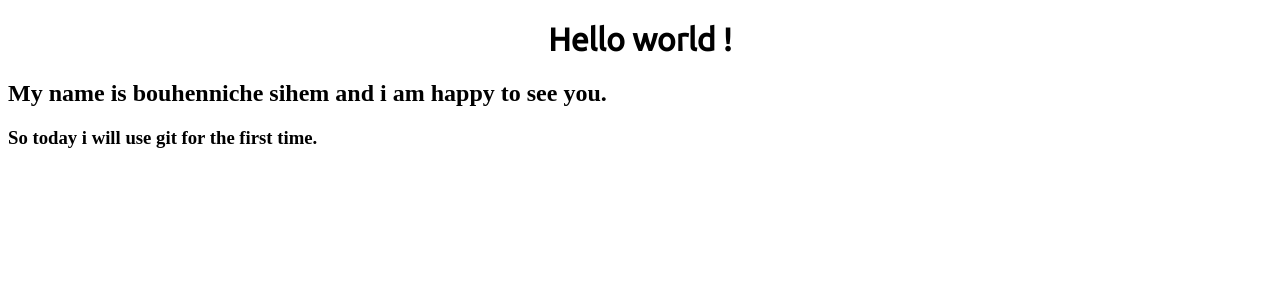
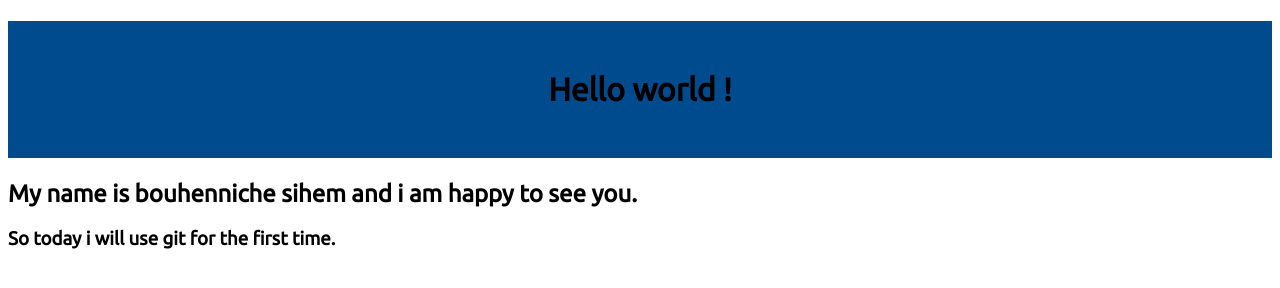
Before and after one commit to SihemBouhenniche/test, a plain HTML site: page index.html in a window 1280 px wide. Drawn offline with Linux system fonts and the light colour scheme.

Commit message:
mettre a jour le fichier css

```diff
--- a/style.css
+++ b/style.css
@@ -1,4 +1,8 @@
+body {
+	font-family: 'Ubuntu', sans-serif;
+}
 h1 {
 	text-align: center;
-	font-family: 'Ubuntu', sans-serif;
+	padding: 50px;
+	background-color: #004B8D;
 }
```
